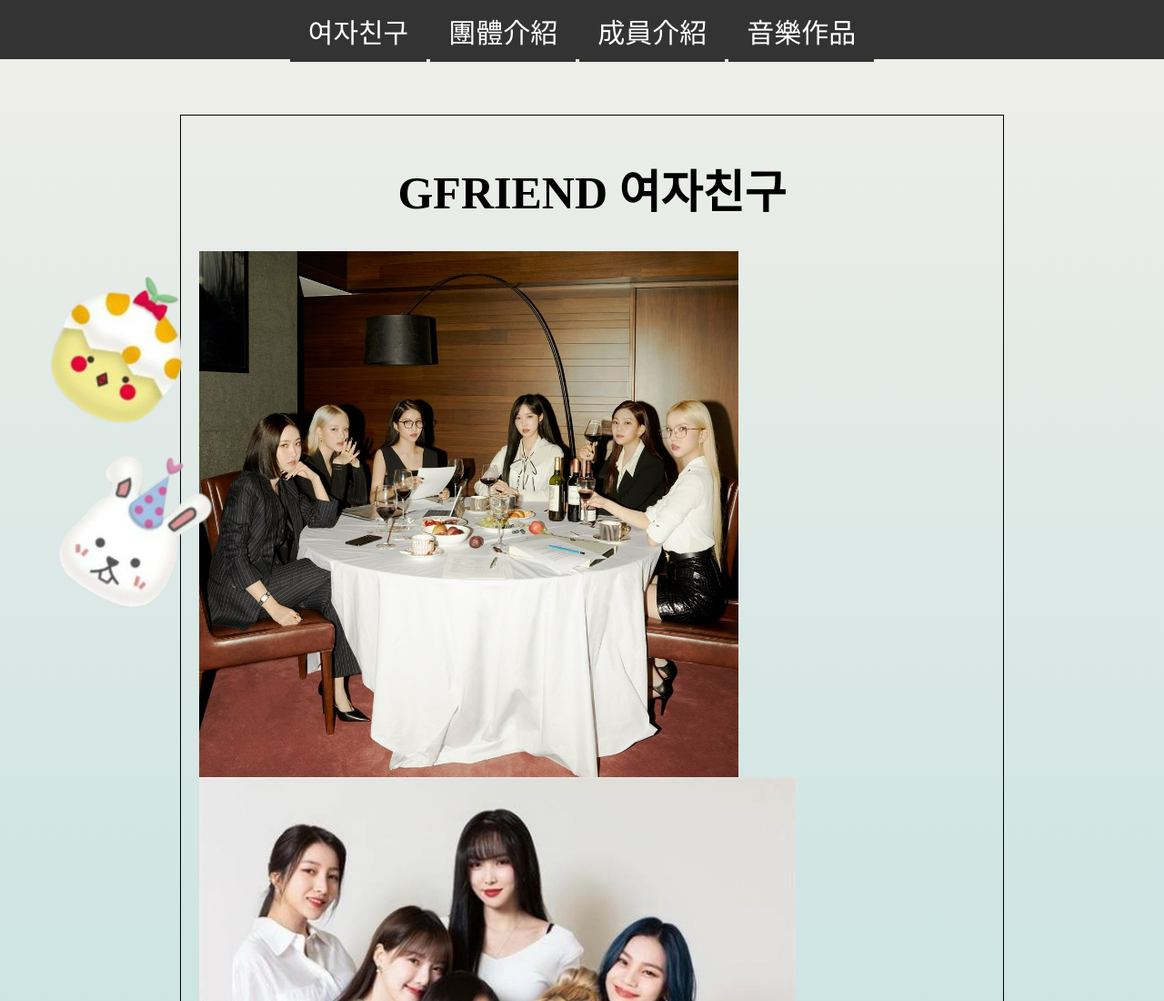
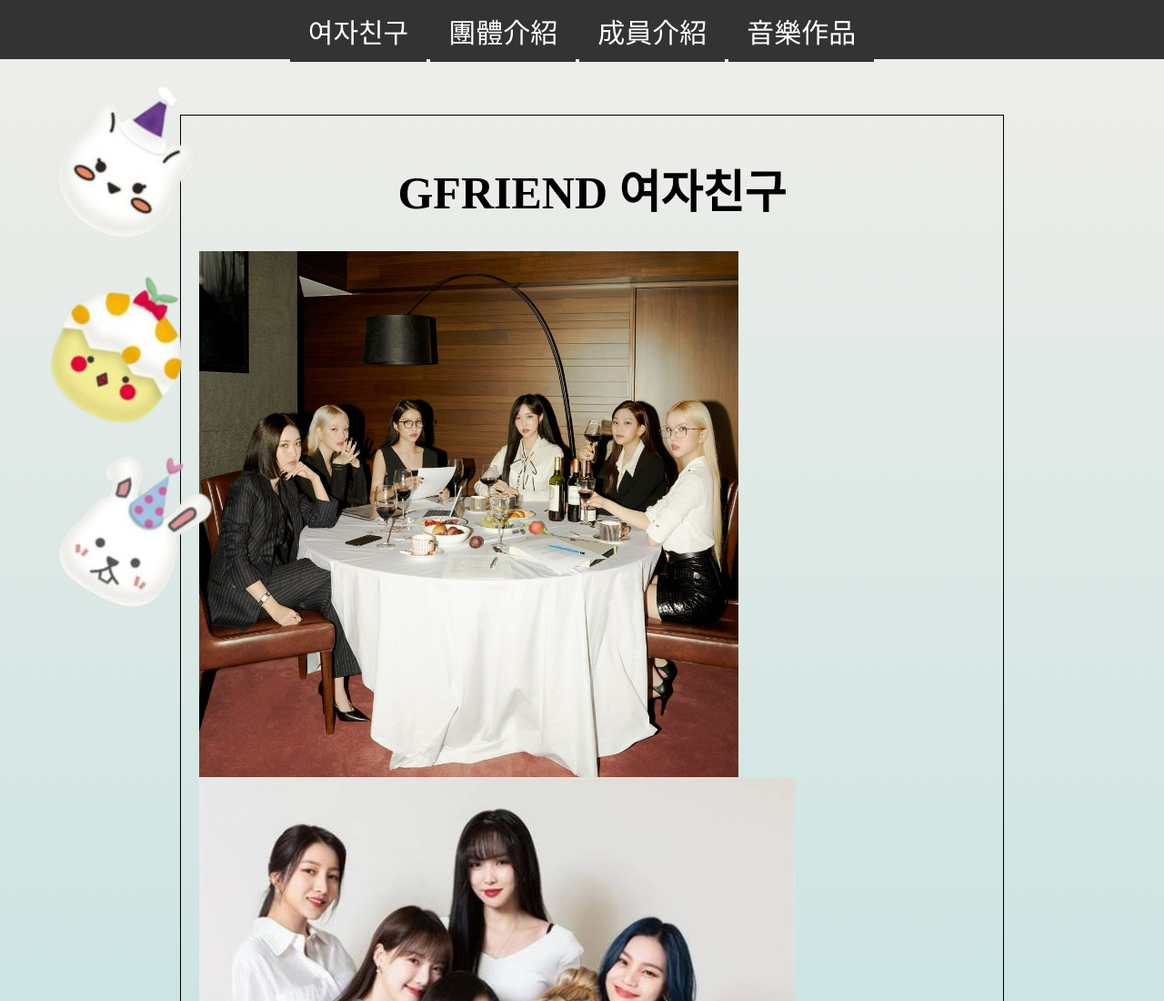
Before and after one commit to wen357159/GFRIEND, a plain HTML site: page index.html in a window 1280 px wide. Shown: the top 1100 px of the page at 91% size. Drawn offline with Linux system fonts and the light colour scheme.

Commit message:
Update GFRIEND.css

```diff
--- a/GFRIEND.css
+++ b/GFRIEND.css
@@ -106,7 +106,7 @@
     animation-iteration-count: infinite;
 }
 .cushion1{
-    background-image: url('pic\doll\1.png');
+    background-image: url('../pic/doll/1.png');
     margin-top: -5%;
     margin-left: 2%;
 }
```
